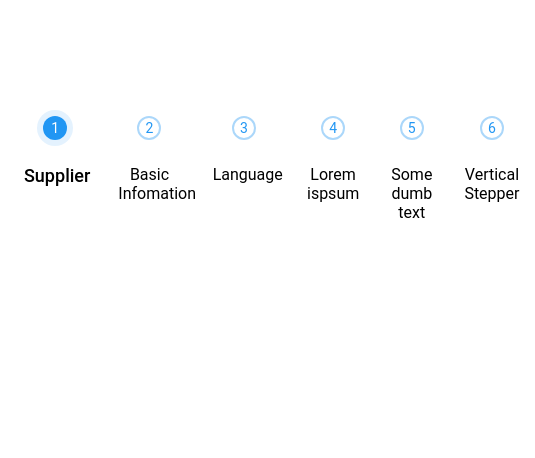
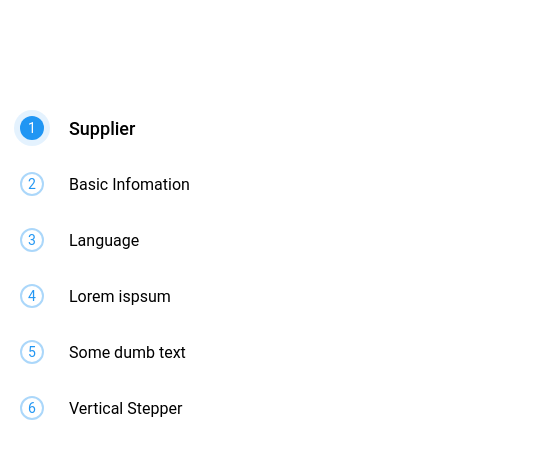
Before and after one commit to khoa-nd-511/nab_stepper, a React (Create React App) app: page / in a window 390 px wide. Shown: the top 458 px of the page, 535 px wide, since content can reach past the window. Built offline with nearby package versions, Linux system fonts and the light colour scheme.

Commit message:
make it reponsive

```diff
--- a/src/App.js
+++ b/src/App.js
@@ -10,7 +10,11 @@ const styles = theme => ({
 		fontSize: theme.font.label,
 		lineHeight: theme.lineHeight.label,
 		fontFamily: theme.font.defaultFontFamily,
-		display: 'flex'
+	},
+	'@media (max-width: 768px)': {
+		wrapper: {
+			display: 'flex',
+		},
 	}
 })
 
--- a/src/components/Step/index.js
+++ b/src/components/Step/index.js
@@ -48,6 +48,27 @@ const styles = theme =>  ({
 		...theme.snippets.progressLine,
 		right: -(theme.distance.default),
 	},
+	'@media (max-width: 768px)': {
+		step: {
+			display: 'flex',
+			alignItems: 'center',
+			textAlign: 'left',
+			width: 'auto !important',
+			padding: '16px 12px',
+		},
+		stepLabel: {
+			marginTop: 0,
+			marginLeft: theme.distance.medium,
+		},
+		leftProgress: {
+			...theme.snippets.progressLineMobile,
+			top: -(theme.distance.default),
+		},
+		rightProgress: {
+			...theme.snippets.progressLineMobile,
+			bottom: -(theme.distance.default),
+		},
+	}
 })
 
 export const step = ({ classes, label, number, visited, activated, chooseStep, width, isFirstStep, isLastStep }) => {
--- a/src/components/Stepper/index.js
+++ b/src/components/Stepper/index.js
@@ -3,12 +3,17 @@ import withStyles from 'react-jss'
 
 import { Step } from '../Step'
 
-const styles = {
+const styles = (theme) => ({
 	stepper: {
 		display: 'flex',
 		width: '100%',
+	},
+	'@media (max-width: 768px)': {
+		stepper: {
+			flexDirection: 'column',
+		},
 	}
-}
+})
 
 const STEPS = [
 	{ number: 1, label: 'Supplier', visited: true, activated: true },
--- a/src/theme.js
+++ b/src/theme.js
@@ -51,5 +51,14 @@ export const theme = {
 			background: PRIME_COLOR,
 			zIndex: -1,
 		},
+		progressLineMobile: {
+			position: 'absolute',
+			left: '50%',
+			transform: 'translateX(-50%)',
+			height: '150%',
+			width: 2,
+			background: PRIME_COLOR,
+			zIndex: -1,
+		},
 	},
 }
```
